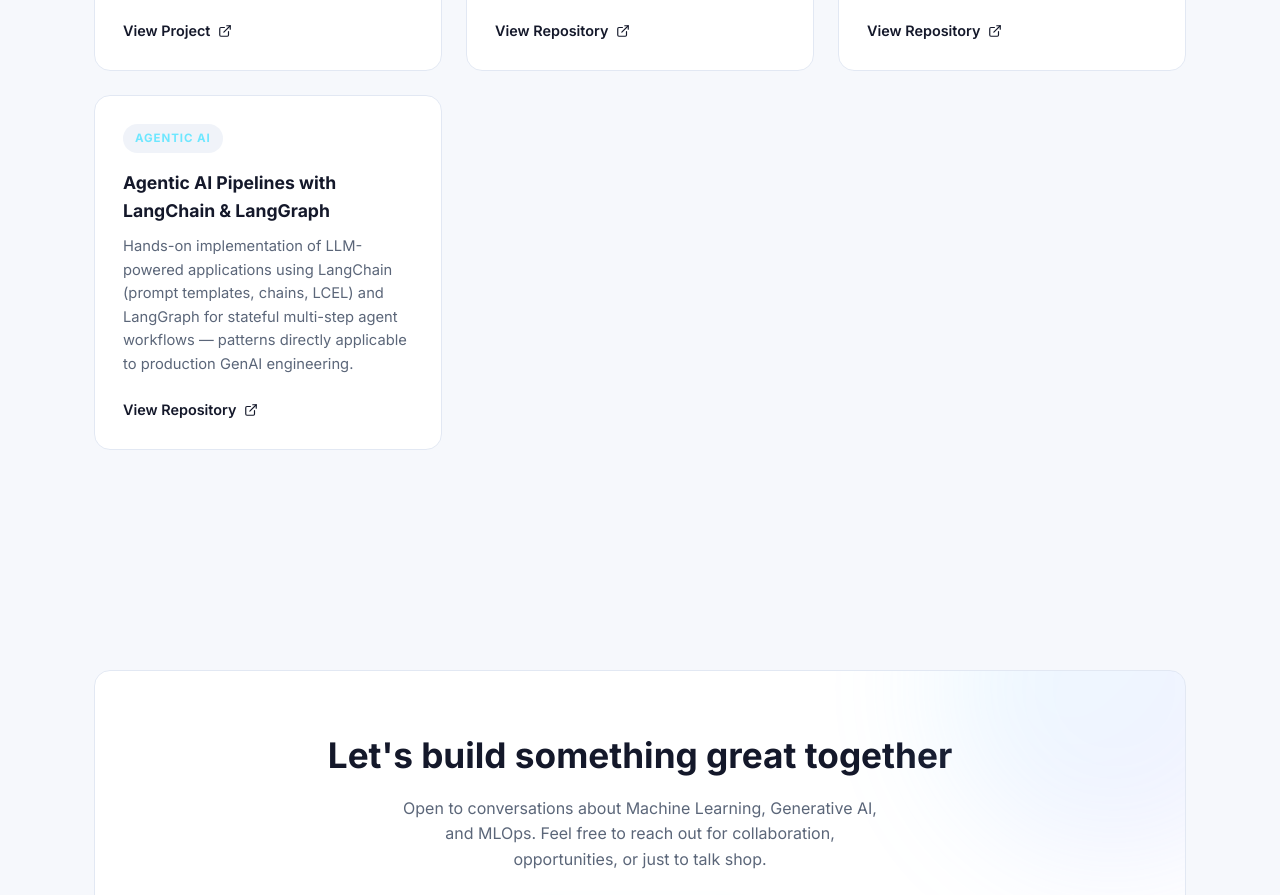
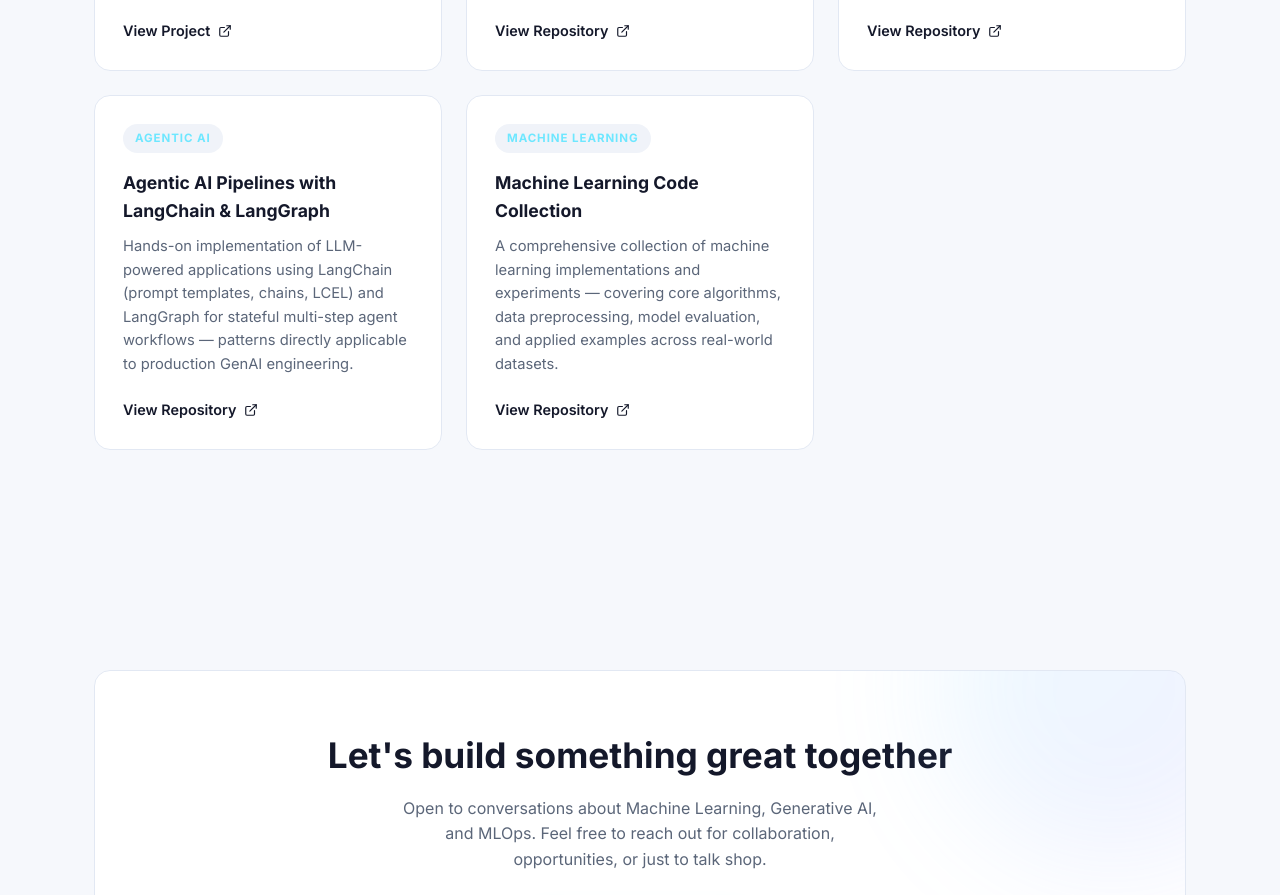
Before and after one commit to rajukan/aiml.github.io, a plain HTML site: page index.html in a window 1280 px wide. Shown: the part 6266-7161 px from the top of the page. Drawn offline with Linux system fonts and the light colour scheme.

Commit message:
added ml project

```diff
--- a/index.html
+++ b/index.html
@@ -502,6 +502,16 @@
               <svg width="14" height="14" viewBox="0 0 24 24" fill="none" stroke="currentColor" stroke-width="2" stroke-linecap="round" stroke-linejoin="round"><path d="M18 13v6a2 2 0 0 1-2 2H5a2 2 0 0 1-2-2V8a2 2 0 0 1 2-2h6"/><polyline points="15 3 21 3 21 9"/><line x1="10" y1="14" x2="21" y2="3"/></svg>
             </a>
           </div>
+
+          <div class="project-card reveal">
+            <span class="tag-pill">Machine Learning</span>
+            <h3>Machine Learning Code Collection</h3>
+            <p>A comprehensive collection of machine learning implementations and experiments — covering core algorithms, data preprocessing, model evaluation, and applied examples across real-world datasets.</p>
+            <a class="project-link" href="https://github.com/rajukan/grk_machine_learning_code" target="_blank" rel="noopener">
+              View Repository
+              <svg width="14" height="14" viewBox="0 0 24 24" fill="none" stroke="currentColor" stroke-width="2" stroke-linecap="round" stroke-linejoin="round"><path d="M18 13v6a2 2 0 0 1-2 2H5a2 2 0 0 1-2-2V8a2 2 0 0 1 2-2h6"/><polyline points="15 3 21 3 21 9"/><line x1="10" y1="14" x2="21" y2="3"/></svg>
+            </a>
+          </div>
         </div>
       </div>
     </section>
```
